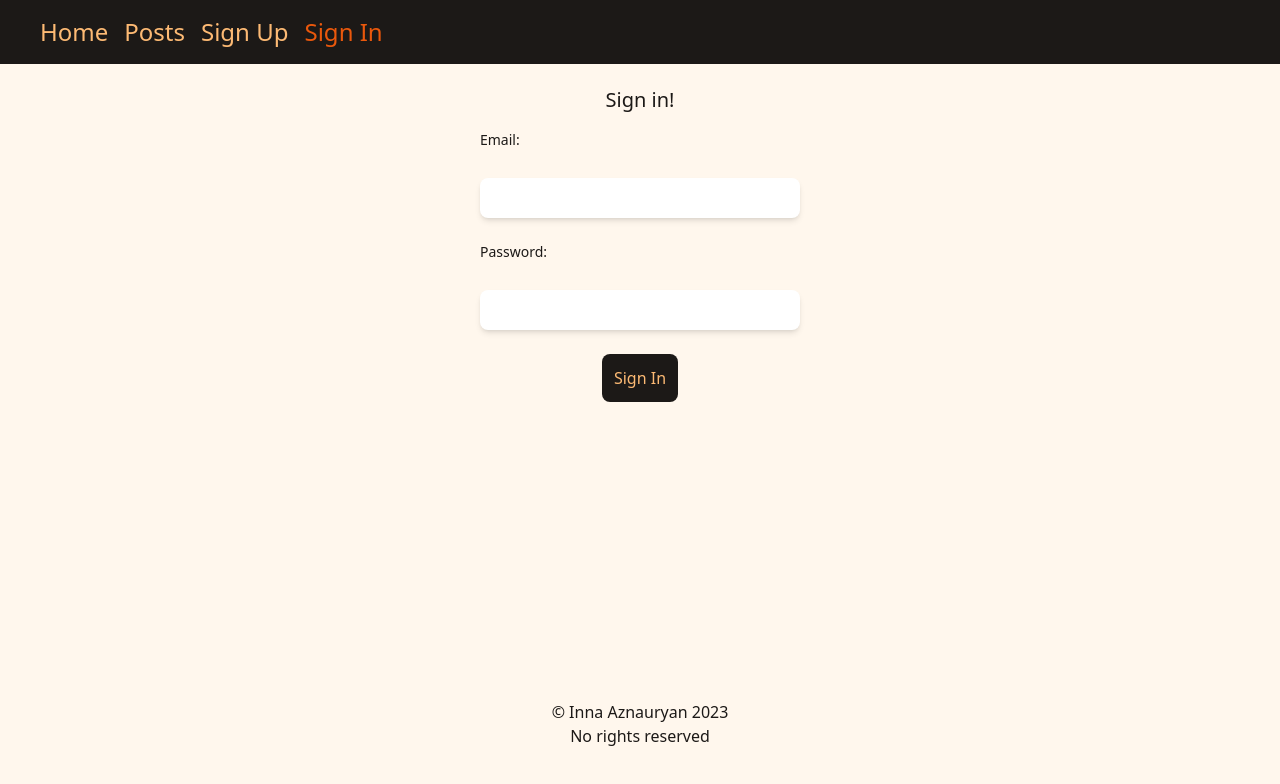
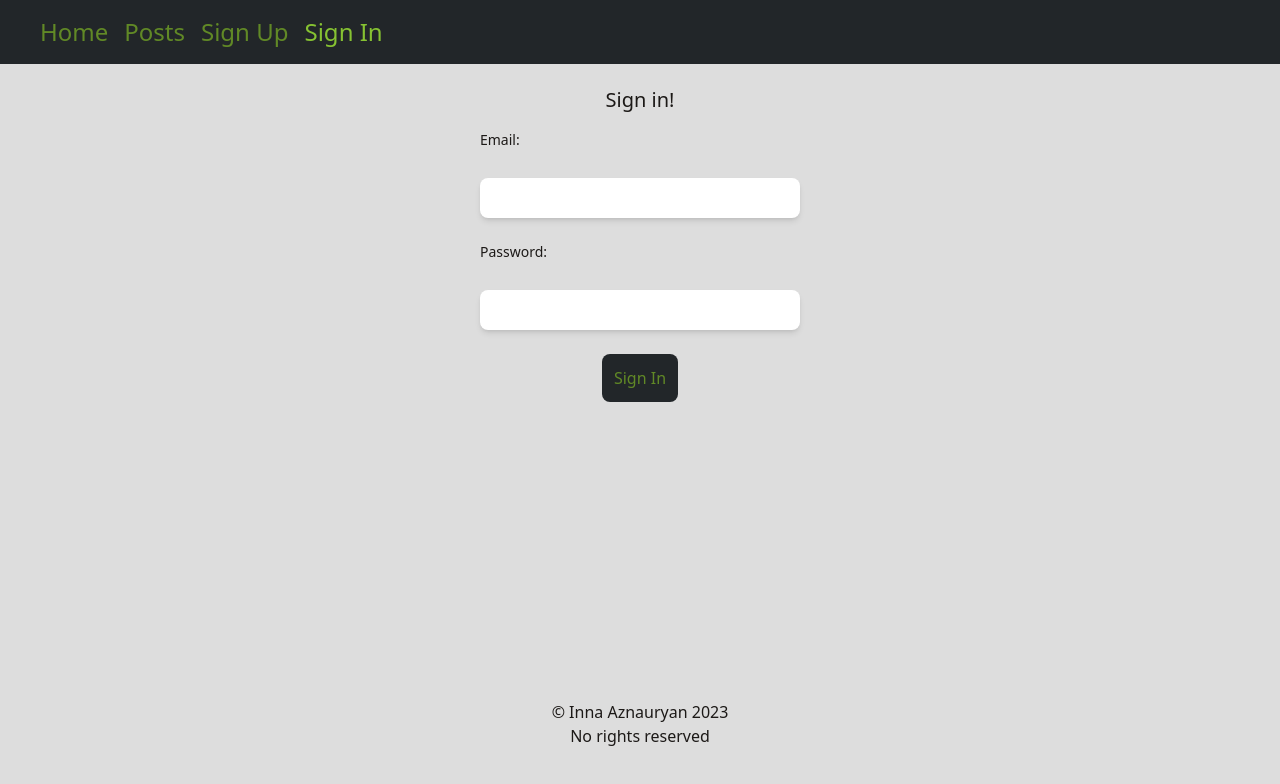
Before and after one commit to innaaznauryan/Blog-, a Vue app: page /login in a window 1280 px wide. Shown: the top 784 px of the page. Built offline with nearby package versions, Linux system fonts and the light colour scheme; no server answers.

Commit message:
changed colors, added middleware, deployed to firebase

```diff
--- a/public/index.html
+++ b/public/index.html
@@ -7,7 +7,7 @@
     <link rel="icon" href="<%= BASE_URL %>favicon.ico">
     <title>Blogging Platform</title>
   </head>
-  <body class="bg-orange-50">
+  <body class="bg-[#ddd]">
     <noscript>
       <strong>We're sorry but <%= htmlWebpackPlugin.options.title %> doesn't work properly without JavaScript enabled. Please enable it to continue.</strong>
     </noscript>
--- a/src/components/BaseButton.vue
+++ b/src/components/BaseButton.vue
@@ -1,7 +1,7 @@
 <template>
   <button
       :class="customClass"
-      class="p-3 rounded-lg font-medium duration-500 bg-stone-900 text-orange-300 hover:bg-orange-300 hover:text-stone-900 self-center"
+      class="p-3 rounded-lg font-medium duration-500 bg-[#222629] text-[#618926] hover:bg-[#618926] hover:text-[#222629] self-center"
       :type="type">
     <slot>Submit</slot>
   </button>
--- a/src/components/Comments.vue
+++ b/src/components/Comments.vue
@@ -18,12 +18,15 @@
       </div>
     </div>
     <div class="self-start text-left mb-4" v-for="comment in singlePost.comments" :key="comment.id">
-      <p class="bg-orange-300 rounded-2xl w-fit inline-block px-4 py-1">{{ comment.user }}</p>
-      <IconTrash
+      <div class="flex items-center gap-2">
+        <p class="bg-[#618926] rounded-2xl w-fit inline-block px-4 py-1">{{ comment.user }}</p>
+        <IconTrash
           v-if="singlePost.userId === loggedIn?.uid || comment.userId === loggedIn?.uid"
           size="20"
           @click="handleDeleteComment(comment.id)"
-          class="cursor-pointer inline-block hover:text-orange-300 duration-500 ml-2"/>
+          class="cursor-pointer hover:text-[#618926] duration-500"
+        />
+      </div>
       <p class=" m-2 italic">{{ comment.date }}</p>
       <p class="py-2 px-4 bg-white rounded-2xl w-fit inline-block">{{ comment.content }}</p>
     </div>
@@ -48,7 +51,7 @@ import {
 import { loggedIn } from "@/composable/useUsers"
 import { useConfirmBeforeAction } from "@/composable/useConfirmBeforeAction"
 import { IconTrash } from "@tabler/icons-vue"
-import background from "../assets/image/comments.jpg"
+import background from "../assets/image/cover.jpg"
 import BaseInput from "@/components/BaseInput.vue"
 import BaseButton from "@/components/BaseButton.vue"
 
--- a/src/components/Confirm.vue
+++ b/src/components/Confirm.vue
@@ -1,7 +1,7 @@
 <template>
   <div class="fixed inset-0 bg-black bg-opacity-50 w-full h-screen"></div>
   <div
-      class="absolute z-50 transform -translate-x-1/2 w-2/3 sm:w-fit bg-orange-50 text-stone-900 text-center p-4 rounded-lg left-1/2"
+      class="absolute z-50 transform -translate-x-1/2 w-2/3 sm:w-fit bg-[#ddd] text-stone-900 text-center p-4 rounded-lg left-1/2"
       :style="{ top: scrollTop + 60 + 'px' }">
     <p class="p-2 font-medium">{{ text }}</p>
     <div class="flex gap-2 justify-center">
--- a/src/components/CreatePost.vue
+++ b/src/components/CreatePost.vue
@@ -1,7 +1,7 @@
 <template>
   <div class="fixed inset-0 bg-black bg-opacity-50 w-full h-screen"></div>
   <div
-      class="absolute z-50 transform -translate-x-1/2 w-full sm:w-3/4 lg:w-1/2 bg-orange-50 text-stone-900 px-8 py-2 rounded-lg left-1/2"
+      class="absolute z-50 transform -translate-x-1/2 w-full sm:w-3/4 lg:w-1/2 bg-[#ddd] text-stone-900 px-8 py-2 rounded-lg left-1/2"
       :style="{ top: scrollTop + 30 + 'px' }">
     <h2 class="text-xl font-medium text-center p-2">{{ post ? "Edit your post" : "Create a post" }}</h2>
     <form class="flex flex-col gap-1" @submit.prevent="submitPost">
--- a/src/components/Nav.vue
+++ b/src/components/Nav.vue
@@ -1,33 +1,33 @@
 <template>
   <transition name="fade">
-    <nav v-if="!loading" class="flex justify-between fixed w-full bg-stone-900 text-orange-300 text-lg sm:text-xl md:text-2xl px-4 md:px-10">
+    <nav v-if="!loading" class="flex justify-between fixed w-full bg-[#222629] text-[#618926] text-lg sm:text-xl md:text-2xl px-4 md:px-10">
       <div class="flex gap-4">
         <router-link
             :to="{ name: 'home' }"
-            class="py-4 hover:text-orange-600 font-medium duration-500">
+            class="py-4 hover:text-[#86c232] font-medium duration-500">
           Home
         </router-link>
         <router-link
             :to="{ name: 'posts' }"
-            class="py-4 hover:text-orange-600 font-medium duration-500">
+            class="py-4 hover:text-[#86c232] font-medium duration-500">
           Posts
         </router-link>
         <router-link
             v-if="loggedIn"
             :to="{ name: 'fav' }"
-            class="py-4 hover:text-orange-600 font-medium duration-500">
+            class="py-4 hover:text-[#86c232] font-medium duration-500">
           Favorites
         </router-link>
         <router-link
             v-if="!loggedIn"
             :to="{ name: 'signup' }"
-            class="py-4 hover:text-orange-600 font-medium duration-500">
+            class="py-4 hover:text-[#86c232] font-medium duration-500">
           Sign Up
         </router-link>
         <router-link
             v-if="!loggedIn"
             :to="{ name: 'login' }"
-            class="py-4 hover:text-orange-600 font-medium duration-500">
+            class="py-4 hover:text-[#86c232] font-medium duration-500">
           Sign In
         </router-link>
       </div>
@@ -35,7 +35,7 @@
         <a
             v-if="loggedIn"
             @click="handleClick"
-            class="cursor-pointer py-4 hover:text-orange-600 font-medium duration-500">
+            class="cursor-pointer py-4 hover:text-[#86c232] font-medium duration-500">
           Sign Out
         </a>
       </div>
@@ -74,7 +74,7 @@ onMounted(() => {
 
 <style scoped>
 .router-link-active{
-  color: rgb(234 88 12);
+  color: #86c232;
 }
 .fade-enter-active,
 .fade-leave-active{
--- a/src/components/PostCard.vue
+++ b/src/components/PostCard.vue
@@ -3,8 +3,8 @@
       :to="{ name: 'single-post', params: {id: post.id} }"
       class="w-full sm:w-1/2 xl:w-1/3 2xl:w-1/4 p-2">
     <div class="h-full bg-white shadow-lg">
-      <h2 class="p-2 h-20 font-medium text-lg bg-orange-300 text-stone-900 shadow-md grid place-content-center">{{ post.title }}</h2>
-      <div class="p-4 h-64 duration-500 hover:text-orange-300">
+      <h2 class="p-2 h-20 font-medium text-lg bg-[#618926] text-[#222629] shadow-md grid place-content-center">{{ post.title }}</h2>
+      <div class="p-4 h-64 duration-500 hover:text-[#618926]">
         <h3 class="font-medium text-lg">{{ post.user }}</h3>
         <p class="pt-2 italic">{{ post.date }}</p>
         <p>{{ post.summary }}</p>
--- a/src/composable/useUsers.js
+++ b/src/composable/useUsers.js
@@ -9,8 +9,7 @@ const loggedIn = ref(auth.currentUser)
 async function signUp(email, password, fullName) {
     try {
         const cred = await firestore.SIGNUP(email.value, password.value, fullName.value)
-        const response = await firestore.UPDATE_PROFILE(cred.user, {displayName: fullName.value})
-        console.log(response)
+        await firestore.UPDATE_PROFILE(cred.user, {displayName: fullName.value})
         router.push({name: "home"})
     } catch(err) {
         if(err.message.includes("already-in-use")) {
@@ -24,8 +23,7 @@ async function signUp(email, password, fullName) {
 
 async function login(email, password) {
     try {
-        const response = await firestore.LOGIN(email.value, password.value)
-        console.log(response)
+        await firestore.LOGIN(email.value, password.value)
         router.push({name: "home"})
     } catch(err) {
         if(err.message.includes("invalid")) {
--- a/src/router/index.js
+++ b/src/router/index.js
@@ -1,4 +1,5 @@
 import { createRouter, createWebHistory } from "vue-router"
+import { onAuthStateChanged, auth } from "@/services/firestore.js"
 import Home from "@/views/Home.vue"
 
 const routes = [
@@ -26,12 +27,30 @@ const routes = [
   {
     path: "/login",
     name: "login",
-    component: () => import("../views/Login.vue")
+    component: () => import("../views/Login.vue"),
+    beforeEnter: ((to, from, next) => {
+      onAuthStateChanged(auth, user => {
+        if(user) {
+          next({name: "home"})
+        } else {
+          next()
+        }
+      })
+    })
   },
   {
     path: "/signup",
     name: "signup",
-    component: () => import("../views/Signup.vue")
+    component: () => import("../views/Signup.vue"),
+    beforeEnter: ((to, from, next) => {
+      onAuthStateChanged(auth, user => {
+        if(user) {
+          next({name: "home"})
+        } else {
+          next()
+        }
+      })
+    })
   },
   {
     path: "/:catchAll*",
--- a/src/views/Login.vue
+++ b/src/views/Login.vue
@@ -38,7 +38,8 @@
 </template>
 
 <script setup>
-import { computed, onMounted, ref } from "vue"
+import { computed, ref } from "vue"
+import router from "@/router"
 import { login, loginError } from "@/composable/useUsers"
 import { required, email as mail } from "@vuelidate/validators"
 import useValidate from "@vuelidate/core"
--- a/src/views/NotFound.vue
+++ b/src/views/NotFound.vue
@@ -2,7 +2,7 @@
   <div class="text-center pt-[70px] text-stone-900">
     <h2 class="font-medium text-xl p-4">Sorry!</h2>
     <p class="text-lg pb-8">The page is not found</p>
-    <router-link class="font-medium text-lg p-4 hover:text-orange-300 duration-500 " :to="{name: 'home'}">Go back home</router-link>
+    <router-link class="font-medium text-lg p-4 hover:text-[#618926] duration-500 " :to="{name: 'home'}">Go back home</router-link>
   </div>
 </template>
 
--- a/src/views/Posts.vue
+++ b/src/views/Posts.vue
@@ -9,7 +9,7 @@
         <div class="flex items-center justify-start sm:justify-center my-4">
           <label
               :for="'search'"
-              class="cursor-pointer hover:text-orange-300 duration-500 ml-4 sm:ml-0">
+              class="cursor-pointer hover:text-[#618926] duration-500 ml-4 sm:ml-0">
             <IconSearch/>
           </label>
           <BaseInput
@@ -20,7 +20,7 @@
           <BaseButton
               v-if="loggedIn"
               @click="handleClick"
-              class="fixed border-2 shadow-lg mr-3 md:mr-10"
+              class="fixed shadow-lg mr-3 md:mr-10"
               :style="{ right: 0 }">
             Create Post
           </BaseButton>
@@ -43,7 +43,7 @@
 
 <script setup>
 import { ref, computed, onMounted } from "vue"
-import { posts, getPosts, showModal, postError, getSinglePost } from "@/composable/usePosts"
+import { posts, getPosts, showModal, postError } from "@/composable/usePosts"
 import { loggedIn } from "@/composable/useUsers"
 import { IconSearch } from "@tabler/icons-vue"
 import CreatePost from "@/components/CreatePost.vue"
```
Also changed, not shown: src/assets/image/comments.jpg (deleted), src/assets/image/cover.jpg (added).
